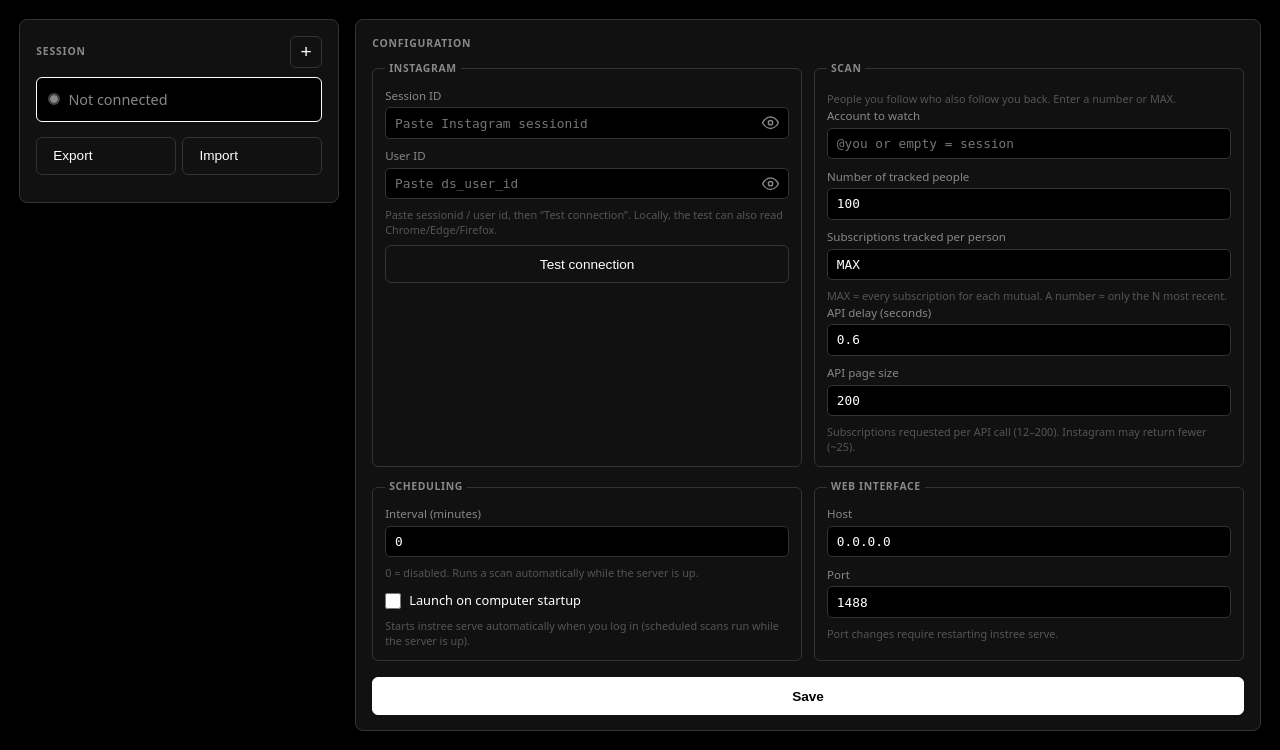
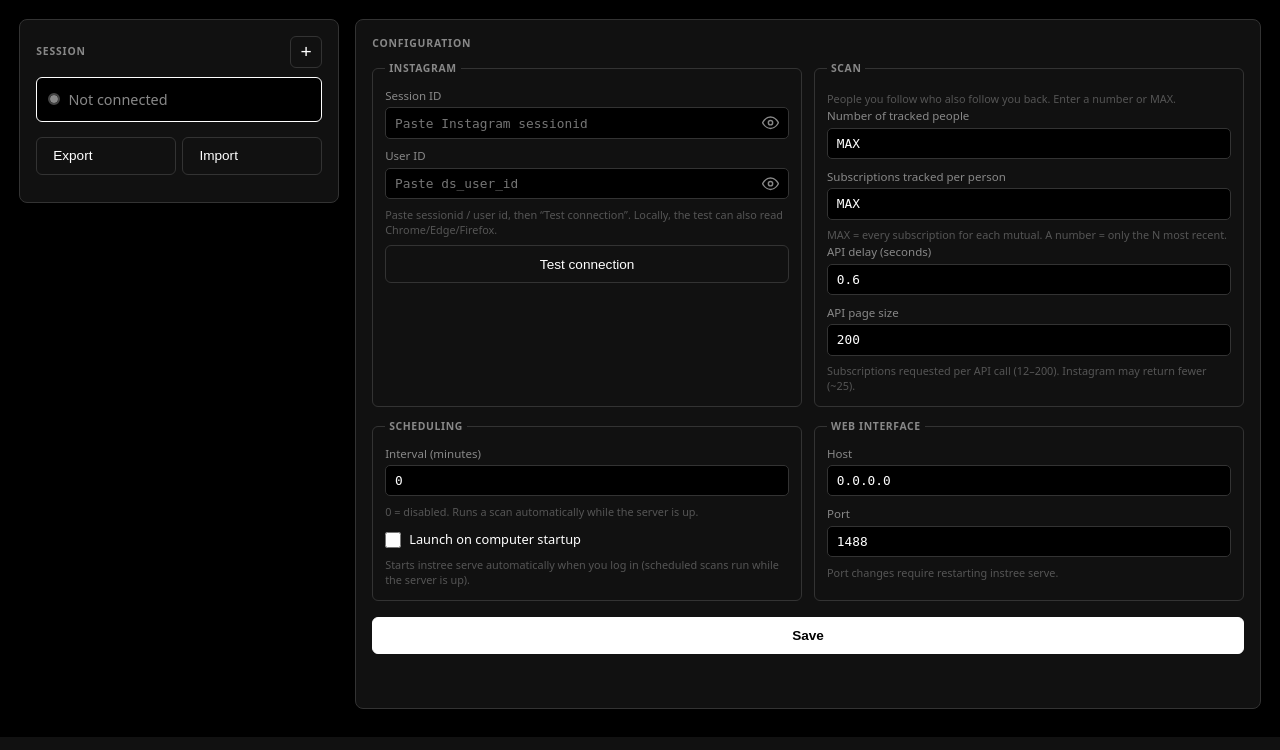
Before and after one commit to CloudDown/instree, a FastAPI app: page /settings in a window 1280 px wide. Shown: the part 63-813 px from the top of the page. Run offline with FastAPI, Linux system fonts and the light colour scheme.

Commit message:
Simplifier Paramètres : MAX par défaut, retirer le compte à suivre.
Co-authored-by: Cursor <cursoragent@cursor.com>

```diff
--- a/instree/cli.py
+++ b/instree/cli.py
@@ -77,6 +77,11 @@ def _print_serve_banner(
         lan = _lan_ipv4()
         if lan:
             print(f"  wifi     http://{lan}:{port}", flush=True)
+            print(
+                "  tip      autres téléphones : même Wi‑Fi que ce PC "
+                "(pas 4G, pas Wi‑Fi invité). Hors Wi‑Fi : --ngrok",
+                flush=True,
+            )
         print(f"  local    http://127.0.0.1:{port}", flush=True)
     if ngrok:
         print("  mode     multi-utilisateurs + ngrok", flush=True)
--- a/instree/config.py
+++ b/instree/config.py
@@ -313,7 +313,7 @@ class Settings:
     sessionid: str = ""
     ds_user_id: str = ""
     username: str = ""
-    n: int = 100
+    n: int = 0  # 0 = MAX
     watch_n: int = 0
     max_person_following: int = 0
     page_sleep: float = 0.6
@@ -448,7 +448,7 @@ def ensure_profiles_migrated() -> None:
             _format_profile_settings_toml(
                 label="Session 1",
                 username=str(scan.get("username", "")).strip().lstrip("@"),
-                n=parse_limit(scan.get("n", 100)),
+                n=parse_limit(scan.get("n", 0)),
                 watch_n=parse_limit(scan.get("watch_n", 0)),
                 max_person_following=parse_max_person_following(
                     scan.get("max_person_following", 0)
@@ -522,7 +522,7 @@ def ensure_profiles_migrated() -> None:
                 _format_profile_settings_toml(
                     label=f"Session {pid}",
                     username="",
-                    n=100,
+                    n=0,
                     watch_n=0,
                     max_person_following=0,
                     page_sleep=0.6,
@@ -603,7 +603,7 @@ def remember_profile_ig_username(username: str, profile_id: str | None = None) -
             label=str(profile.get("label") or pid).strip() or pid,
             ig_username=str(username or "").strip().lstrip("@"),
             username=str(scan.get("username", "")).strip().lstrip("@"),
-            n=parse_limit(scan.get("n", 100)),
+            n=parse_limit(scan.get("n", 0)),
             watch_n=parse_limit(scan.get("watch_n", 0)),
             max_person_following=parse_max_person_following(
                 scan.get("max_person_following", 0)
@@ -629,7 +629,7 @@ def create_profile(*, label: str = "") -> str:
         _format_profile_settings_toml(
             label=final_label,
             username="",
-            n=100,
+            n=0,
             watch_n=0,
             max_person_following=0,
             page_sleep=0.6,
@@ -678,7 +678,7 @@ def rename_profile(profile_id: str, label: str) -> None:
             label=new_label,
             ig_username=str(profile.get("ig_username") or "").strip().lstrip("@"),
             username=str(scan.get("username", "")).strip().lstrip("@"),
-            n=parse_limit(scan.get("n", 100)),
+            n=parse_limit(scan.get("n", 0)),
             watch_n=parse_limit(scan.get("watch_n", 0)),
             max_person_following=parse_max_person_following(
                 scan.get("max_person_following", 0)
@@ -746,7 +746,7 @@ def load_settings() -> Settings:
         sessionid=str(ig.get("sessionid", "")).strip(),
         ds_user_id=str(ig.get("ds_user_id", "")).strip(),
         username=str(scan.get("username", "")).strip().lstrip("@"),
-        n=parse_limit(scan.get("n", 100)),
+        n=parse_limit(scan.get("n", 0)),
         watch_n=parse_limit(scan.get("watch_n", 0)),
         max_person_following=parse_max_person_following(
             scan.get("max_person_following", 0)
@@ -791,7 +791,7 @@ def config_for_api() -> dict:
 def save_config(
     *,
     username: str = "",
-    n: int | str = 100,
+    n: int | str = 0,
     watch_n: int | str = 0,
     max_person_following: int | str = 0,
     page_sleep: float = 0.6,
--- a/instree/transfer.py
+++ b/instree/transfer.py
@@ -171,7 +171,7 @@ def import_profile_zip(
             _format_profile_settings_toml(
                 label=final_label,
                 username=str(scan.get("username", "")).strip().lstrip("@"),
-                n=parse_limit(scan.get("n", 100)),
+                n=parse_limit(scan.get("n", 0)),
                 watch_n=parse_limit(scan.get("watch_n", 0)),
                 max_person_following=parse_max_person_following(
                     scan.get("max_person_following", 0)
--- a/instree/web/app.py
+++ b/instree/web/app.py
@@ -54,7 +54,7 @@ class ScanRequest(BaseModel):
 
 class ConfigUpdate(BaseModel):
     username: str = ""
-    n: str | int = 100
+    n: str | int = "MAX"
     watch_n: str | int = "MAX"
     max_person_following: str | int = "MAX"
     page_sleep: float = 0.6
--- a/instree/web/static/app.js
+++ b/instree/web/static/app.js
@@ -16,7 +16,6 @@ const elSub = document.getElementById("header-sub");
 let latestSession = null;
 
 const configForm = document.getElementById("config-form");
-const elCfgUsername = document.getElementById("cfg-username");
 const elCfgSessionid = document.getElementById("cfg-sessionid");
 const elCfgDsUserId = document.getElementById("cfg-ds-user-id");
 const elCfgNInput = document.getElementById("cfg-n-input");
@@ -249,8 +248,7 @@ function setSecretValue(input, value, { masked = true } = {}) {
 
 function fillConfigForm(config) {
   if (!configForm) return;
-  elCfgUsername.value = config.username || "";
-  elCfgNInput.value = String(config.n ?? "100");
+  elCfgNInput.value = String(config.n ?? "MAX");
   elCfgWatchNInput.value = String(config.watch_n ?? "MAX");
   elCfgPageSleep.value = config.page_sleep;
   elCfgPageSize.value = config.page_size ?? 200;
@@ -502,7 +500,7 @@ async function saveConfig(e) {
   const sessionChanged =
     Boolean(pastedSession) && pastedSession !== lastLoadedSessionid;
   const body = {
-    username: elCfgUsername.value.trim().replace(/^@/, ""),
+    username: "",
     n: elCfgNInput.value.trim(),
     watch_n: elCfgWatchNInput.value.trim(),
     max_person_following: "MAX",
--- a/instree/web/static/locales/en.json
+++ b/instree/web/static/locales/en.json
@@ -121,7 +121,7 @@
   "settings.account": "Account to watch",
   "settings.accountPlaceholder": "@you or empty = session",
   "settings.mutualsCount": "Number of tracked people",
-  "settings.mutualsPlaceholder": "100 or MAX",
+  "settings.mutualsPlaceholder": "MAX",
   "settings.watchN": "Subscriptions tracked per person",
   "settings.watchNHint": "MAX = every subscription for each mutual. A number = only the N most recent.",
   "settings.maxPersonFollowing": "Cap per person (if MAX)",
--- a/instree/web/static/locales/es.json
+++ b/instree/web/static/locales/es.json
@@ -121,7 +121,7 @@
   "settings.account": "Cuenta a seguir",
   "settings.accountPlaceholder": "@tú o vacío = sesión",
   "settings.mutualsCount": "Número de personas seguidas",
-  "settings.mutualsPlaceholder": "100 o MAX",
+  "settings.mutualsPlaceholder": "MAX",
   "settings.watchN": "Suscripciones seguidas por persona",
   "settings.watchNHint": "MAX = todas las suscripciones de cada mutuo. Un número = solo las N más recientes.",
   "settings.maxPersonFollowing": "Tope por persona (si MAX)",
--- a/instree/web/static/locales/fr.json
+++ b/instree/web/static/locales/fr.json
@@ -121,7 +121,7 @@
   "settings.account": "Compte à suivre",
   "settings.accountPlaceholder": "@toi ou vide = session",
   "settings.mutualsCount": "Nombre de personnes suivies",
-  "settings.mutualsPlaceholder": "100 ou MAX",
+  "settings.mutualsPlaceholder": "MAX",
   "settings.watchN": "Abonnements suivis par personne",
   "settings.watchNHint": "MAX = tous les abonnements de chaque mutuel. Un nombre = seulement les N plus récents.",
   "settings.maxPersonFollowing": "Plafond par personne (si MAX)",
--- a/instree/web/templates/settings.html
+++ b/instree/web/templates/settings.html
@@ -55,12 +55,8 @@
           <legend data-i18n="settings.scan">Scan</legend>
           <p class="field-hint" data-i18n="settings.mutualsHint">Personnes que tu suis et qui te suivent aussi. Entre un nombre ou MAX.</p>
           <label class="field">
-            <span class="field-label" data-i18n="settings.account">Compte à suivre</span>
-            <input type="text" id="cfg-username" name="username" data-i18n-placeholder="settings.accountPlaceholder" placeholder="@toi ou vide = session">
-          </label>
-          <label class="field">
             <span class="field-label" data-i18n="settings.mutualsCount">Nombre de personnes suivies</span>
-            <input type="text" id="cfg-n-input" name="n" inputmode="numeric" data-i18n-placeholder="settings.mutualsPlaceholder" placeholder="100 ou MAX" value="100">
+            <input type="text" id="cfg-n-input" name="n" inputmode="numeric" data-i18n-placeholder="settings.mutualsPlaceholder" placeholder="MAX" value="MAX">
           </label>
           <label class="field">
             <span class="field-label" data-i18n="settings.watchN">Abonnements suivis par personne</span>
@@ -78,6 +74,7 @@
           <p class="field-hint" data-i18n="settings.pageSizeHint">Abonnements demandés par requête (12–200). Instagram peut en renvoyer moins (~25).</p>
         </fieldset>
 
+        {% if not public_mode %}
         <fieldset class="config-fieldset">
           <legend data-i18n="settings.schedule">Planification</legend>
           <label class="field">
@@ -85,16 +82,13 @@
             <input type="number" id="cfg-schedule-interval" name="schedule_interval_minutes" min="0" step="1" value="0">
           </label>
           <p class="field-hint" data-i18n="settings.scheduleIntervalHint">0 = désactivé. Relance un scan automatiquement tant que le serveur tourne.</p>
-          {% if not public_mode %}
           <label class="field field-checkbox">
             <input type="checkbox" id="cfg-autostart" name="autostart_on_boot">
             <span data-i18n="settings.autostartOnBoot">Lancement au démarrage de l'ordinateur</span>
           </label>
           <p class="field-hint" data-i18n="settings.autostartHint">Lance instree serve automatiquement à la connexion (scans planifiés tant que le serveur tourne).</p>
-          {% endif %}
         </fieldset>
 
-        {% if not public_mode %}
         <fieldset class="config-fieldset">
           <legend data-i18n="settings.webUi">Interface web</legend>
           <label class="field">
```
